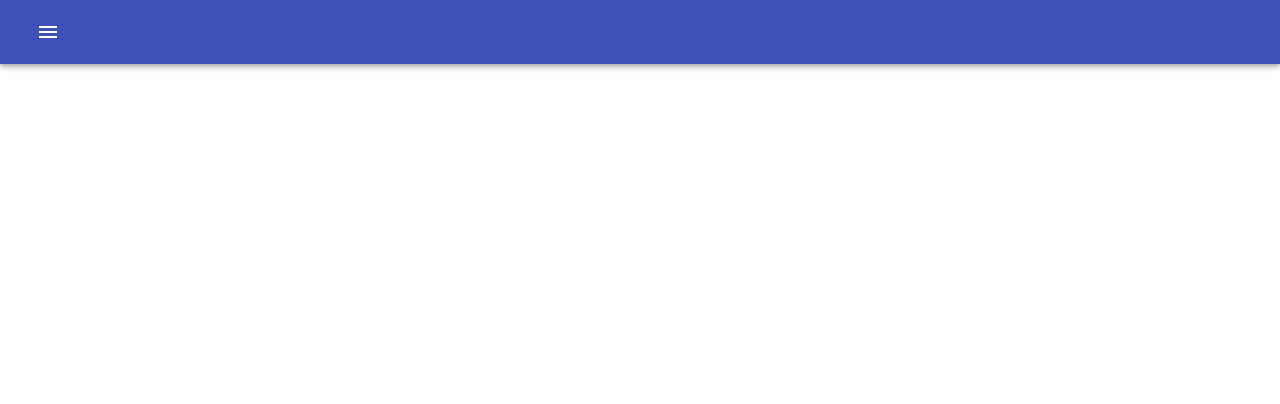
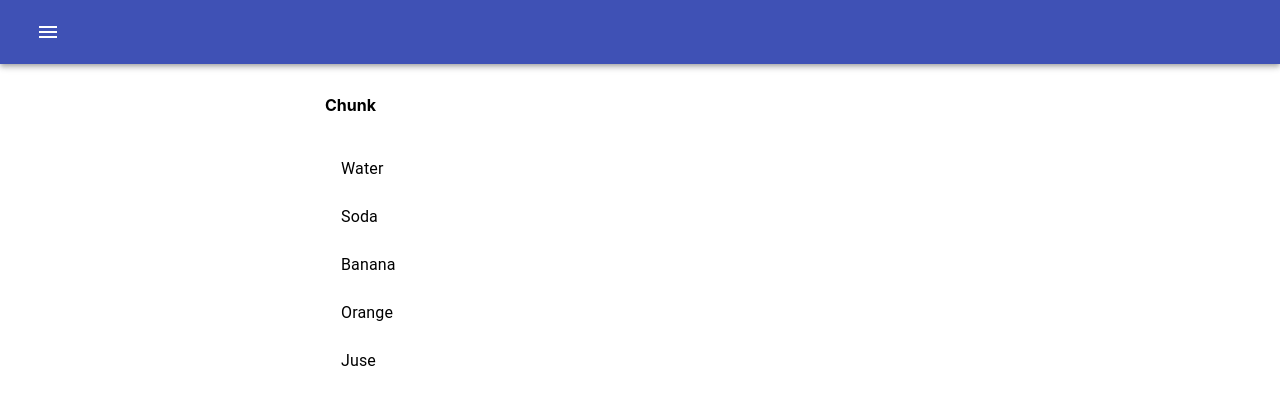
Before and after one commit to KanRMUTL/lean-lodash, a React (Create React App) app: page /chunk in a window 1280 px wide. Shown: the top 404 px of the page. Built offline with nearby package versions, Linux system fonts and the light colour scheme.

Commit message:
called chunk function

```diff
--- /dev/null
+++ b/src/components/List/NormalList.tsx
@@ -0,0 +1,22 @@
+import React from "react";
+import { List, ListItem, ListItemText } from "@material-ui/core";
+
+interface Props {
+  lists: number[] | string[] | (string | number)[];
+}
+
+const NormalList = ({ lists }: Props) => {
+  return (
+    <div style={{ width: "100%" }}>
+      <List>
+        {lists.map((list, index) => (
+          <ListItem button key={index}>
+            <ListItemText primary={list} />
+          </ListItem>
+        ))}
+      </List>
+    </div>
+  );
+};
+
+export default NormalList;
--- /dev/null
+++ b/src/components/pages/Chunk/index.tsx
@@ -0,0 +1,22 @@
+import React, { useState } from "react";
+import NormalList from "../../List/NormalList";
+import _ from "lodash";
+
+const Chunk = () => {
+  const [original] = useState(["Water", "Soda", "Banana", "Orange", "Juse"]);
+  const [result] = useState(_.chunk(original, 3));
+  console.log(result);
+
+  return (
+    <div
+      style={{ display: "flex", justifyContent: "space-around", width: "100%" }}
+    >
+      <div style={{ width: "50%" }}>
+        <h4>Chunk</h4>
+        <NormalList lists={original} />
+      </div>
+    </div>
+  );
+};
+
+export default Chunk;
--- a/src/route/paths.tsx
+++ b/src/route/paths.tsx
@@ -1,5 +1,6 @@
 import { Route } from "../types/route";
 import Home from "../components/pages/Home";
+import Chunk from "../components/pages/Chunk";
 
 const paths: Route[] = [
   {
@@ -7,6 +8,11 @@ const paths: Route[] = [
     path: "/",
     component: Home,
   },
+  {
+    label: "Chunk",
+    path: "/chunk",
+    component: Chunk,
+  },
 ];
 
 export default paths;
```
